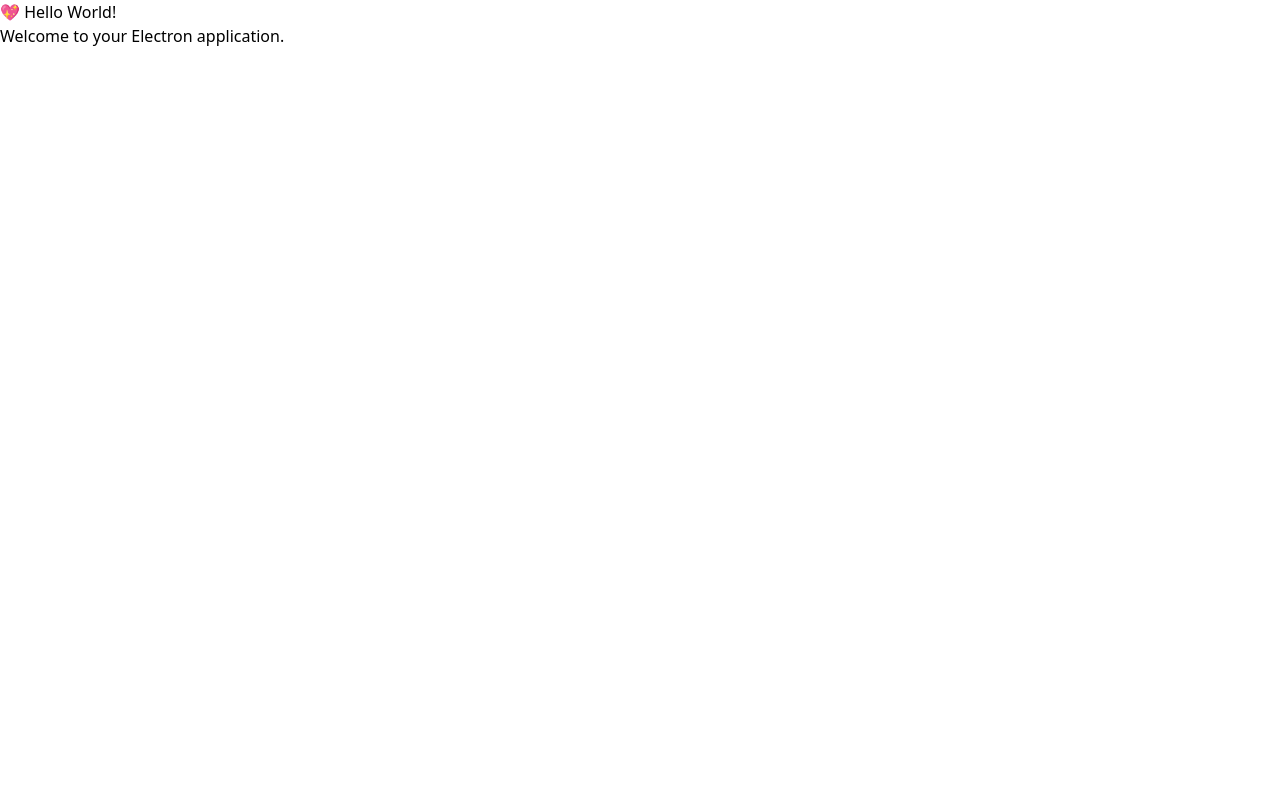
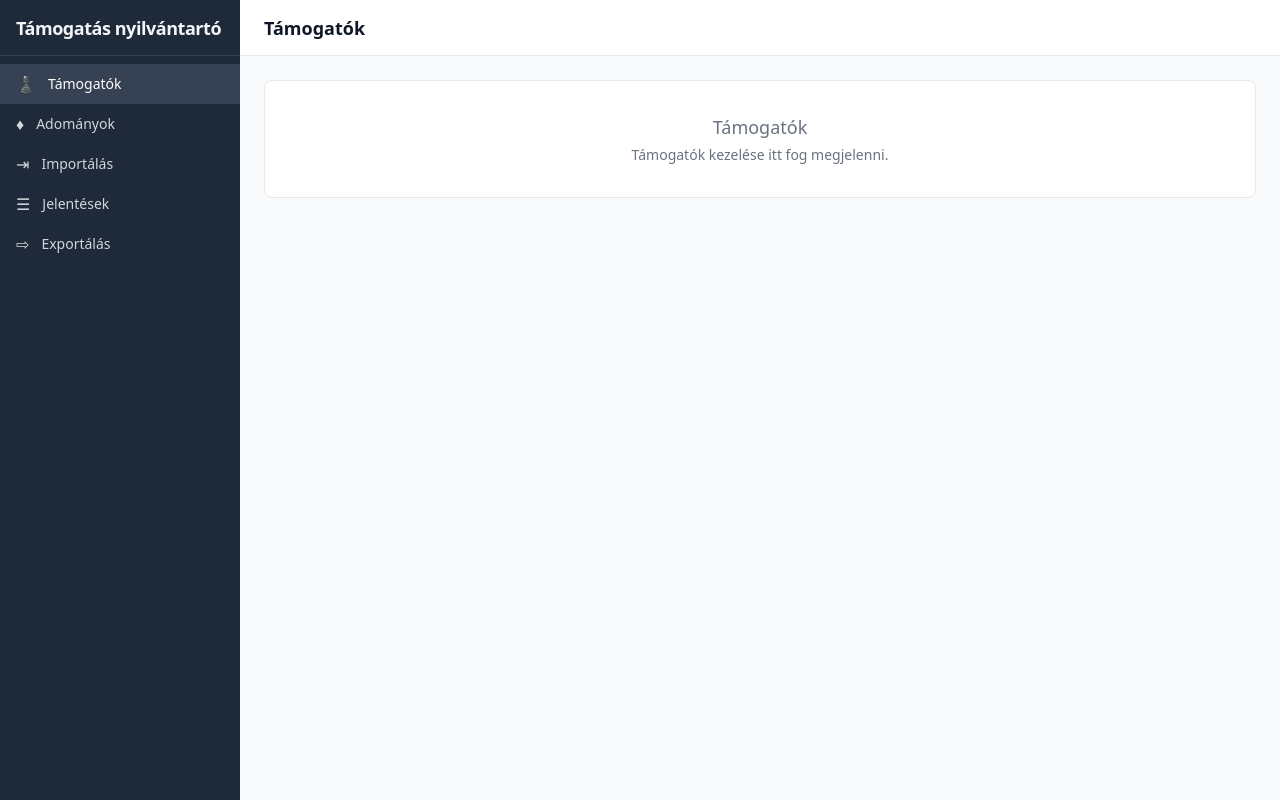
Before and after one commit to gallzoltan/reg-of-grants, a website built with Vite: page index.html in a window 1280 px wide. Built offline with nearby package versions, Linux system fonts and the light colour scheme.

Commit message:
Add application shell with sidebar navigation, hash router, and placeholder pages (step 7)
Co-Authored-By: Claude Opus 4.6 <noreply@anthropic.com>

```diff
--- a/index.html
+++ b/index.html
@@ -1,13 +1,31 @@
 <!doctype html>
-<html>
+<html lang="hu" class="h-full">
   <head>
     <meta charset="UTF-8" />
-    <title>Hello World!</title>
+    <meta
+      http-equiv="Content-Security-Policy"
+      content="default-src 'self'; script-src 'self'; style-src 'self' 'unsafe-inline'"
+    />
+    <title>Támogatás nyilvántartó</title>
+  </head>
+  <body class="h-full bg-gray-50 text-gray-900">
+    <div class="flex h-full">
+      <!-- Sidebar -->
+      <aside id="sidebar" class="flex w-60 flex-col bg-gray-800 text-gray-100">
+        <div class="flex h-14 items-center gap-2 border-b border-gray-700 px-4">
+          <span class="text-lg font-semibold tracking-tight">Támogatás nyilvántartó</span>
+        </div>
+        <nav id="nav" class="flex-1 overflow-y-auto py-2"></nav>
+      </aside>
 
-  </head>
-  <body>
-    <h1>💖 Hello World!</h1>
-    <p>Welcome to your Electron application.</p>
+      <!-- Main content -->
+      <main class="flex flex-1 flex-col overflow-hidden">
+        <header id="page-header" class="flex h-14 items-center border-b border-gray-200 bg-white px-6">
+          <h1 id="page-title" class="text-lg font-semibold">Betöltés...</h1>
+        </header>
+        <div id="page-content" class="flex-1 overflow-y-auto p-6"></div>
+      </main>
+    </div>
     <script type="module" src="/src/renderer/renderer.ts"></script>
   </body>
 </html>
--- a/src/main/main.ts
+++ b/src/main/main.ts
@@ -12,8 +12,11 @@ if (started) {
 
 const createWindow = () => {
   const mainWindow = new BrowserWindow({
-    width: 800,
-    height: 600,
+    width: 1200,
+    height: 800,
+    minWidth: 900,
+    minHeight: 600,
+    title: 'Támogatás nyilvántartó',
     webPreferences: {
       preload: path.join(__dirname, 'preload.js'),
     },
@@ -26,8 +29,6 @@ const createWindow = () => {
       path.join(__dirname, `../renderer/${MAIN_WINDOW_VITE_NAME}/index.html`),
     );
   }
-
-  mainWindow.webContents.openDevTools();
 };
 
 app.on('ready', () => {
--- /dev/null
+++ b/src/renderer/components/navigation.ts
@@ -0,0 +1,49 @@
+import { navigateTo, getCurrentRouteId } from '../lib/router';
+
+interface NavItem {
+  id: string;
+  label: string;
+  icon: string;
+}
+
+const navItems: NavItem[] = [
+  { id: 'supporters', label: 'Támogatók', icon: '&#9823;' },
+  { id: 'donations', label: 'Adományok', icon: '&#9830;' },
+  { id: 'import', label: 'Importálás', icon: '&#8677;' },
+  { id: 'reports', label: 'Jelentések', icon: '&#9776;' },
+  { id: 'export', label: 'Exportálás', icon: '&#8680;' },
+];
+
+export function renderNavigation(container: HTMLElement): void {
+  container.innerHTML = '';
+
+  for (const item of navItems) {
+    const button = document.createElement('button');
+    button.dataset.navId = item.id;
+    button.className = getNavButtonClasses(item.id);
+    button.innerHTML = `
+      <span class="text-base leading-none">${item.icon}</span>
+      <span>${item.label}</span>
+    `;
+    button.addEventListener('click', () => navigateTo(item.id));
+    container.appendChild(button);
+  }
+
+  window.addEventListener('route-changed', () => updateActiveState(container));
+}
+
+function getNavButtonClasses(id: string): string {
+  const base = 'flex w-full items-center gap-3 px-4 py-2.5 text-sm transition-colors';
+  const isActive = getCurrentRouteId() === id;
+  if (isActive) {
+    return `${base} bg-gray-700 text-white font-medium`;
+  }
+  return `${base} text-gray-300 hover:bg-gray-700/50 hover:text-white`;
+}
+
+function updateActiveState(container: HTMLElement): void {
+  const buttons = container.querySelectorAll<HTMLButtonElement>('[data-nav-id]');
+  for (const button of buttons) {
+    button.className = getNavButtonClasses(button.dataset.navId!);
+  }
+}
--- /dev/null
+++ b/src/renderer/lib/router.ts
@@ -0,0 +1,50 @@
+export interface Route {
+  id: string;
+  title: string;
+  render: (container: HTMLElement) => void | Promise<void>;
+}
+
+let routes: Route[] = [];
+let currentRouteId: string | null = null;
+
+export function registerRoutes(newRoutes: Route[]): void {
+  routes = newRoutes;
+}
+
+export function navigateTo(routeId: string): void {
+  window.location.hash = `#${routeId}`;
+}
+
+export function getCurrentRouteId(): string | null {
+  return currentRouteId;
+}
+
+export function startRouter(): void {
+  window.addEventListener('hashchange', () => handleRoute());
+  handleRoute();
+}
+
+function handleRoute(): void {
+  const hash = window.location.hash.replace('#', '') || routes[0]?.id;
+  const route = routes.find((r) => r.id === hash);
+
+  if (!route) {
+    if (routes.length > 0) {
+      navigateTo(routes[0].id);
+    }
+    return;
+  }
+
+  currentRouteId = route.id;
+
+  const titleEl = document.getElementById('page-title');
+  if (titleEl) titleEl.textContent = route.title;
+
+  const contentEl = document.getElementById('page-content');
+  if (contentEl) {
+    contentEl.innerHTML = '';
+    route.render(contentEl);
+  }
+
+  window.dispatchEvent(new CustomEvent('route-changed', { detail: route.id }));
+}
--- /dev/null
+++ b/src/renderer/pages/donations.ts
@@ -0,0 +1,8 @@
+export function renderDonationsPage(container: HTMLElement): void {
+  container.innerHTML = `
+    <div class="rounded-lg border border-gray-200 bg-white p-8 text-center text-gray-500">
+      <p class="text-lg font-medium">Adományok</p>
+      <p class="mt-1 text-sm">Adományok kezelése itt fog megjelenni.</p>
+    </div>
+  `;
+}
--- /dev/null
+++ b/src/renderer/pages/export.ts
@@ -0,0 +1,8 @@
+export function renderExportPage(container: HTMLElement): void {
+  container.innerHTML = `
+    <div class="rounded-lg border border-gray-200 bg-white p-8 text-center text-gray-500">
+      <p class="text-lg font-medium">Exportálás</p>
+      <p class="mt-1 text-sm">CSV és XLSX exportálás itt fog megjelenni.</p>
+    </div>
+  `;
+}
--- /dev/null
+++ b/src/renderer/pages/import.ts
@@ -0,0 +1,8 @@
+export function renderImportPage(container: HTMLElement): void {
+  container.innerHTML = `
+    <div class="rounded-lg border border-gray-200 bg-white p-8 text-center text-gray-500">
+      <p class="text-lg font-medium">Importálás</p>
+      <p class="mt-1 text-sm">Banki tranzakciók CSV importálása itt fog megjelenni.</p>
+    </div>
+  `;
+}
--- /dev/null
+++ b/src/renderer/pages/reports.ts
@@ -0,0 +1,8 @@
+export function renderReportsPage(container: HTMLElement): void {
+  container.innerHTML = `
+    <div class="rounded-lg border border-gray-200 bg-white p-8 text-center text-gray-500">
+      <p class="text-lg font-medium">Jelentések</p>
+      <p class="mt-1 text-sm">Jelentések és statisztikák itt fognak megjelenni.</p>
+    </div>
+  `;
+}
--- /dev/null
+++ b/src/renderer/pages/supporters.ts
@@ -0,0 +1,8 @@
+export function renderSupportersPage(container: HTMLElement): void {
+  container.innerHTML = `
+    <div class="rounded-lg border border-gray-200 bg-white p-8 text-center text-gray-500">
+      <p class="text-lg font-medium">Támogatók</p>
+      <p class="mt-1 text-sm">Támogatók kezelése itt fog megjelenni.</p>
+    </div>
+  `;
+}
--- a/src/renderer/renderer.ts
+++ b/src/renderer/renderer.ts
@@ -1,5 +1,23 @@
 import './styles/main.css';
+import { registerRoutes, startRouter } from './lib/router';
+import { renderNavigation } from './components/navigation';
+import { renderSupportersPage } from './pages/supporters';
+import { renderDonationsPage } from './pages/donations';
+import { renderImportPage } from './pages/import';
+import { renderReportsPage } from './pages/reports';
+import { renderExportPage } from './pages/export';
 
-console.log(
-  'This message is being logged by "renderer.ts", included via Vite',
-);
+registerRoutes([
+  { id: 'supporters', title: 'Támogatók', render: renderSupportersPage },
+  { id: 'donations', title: 'Adományok', render: renderDonationsPage },
+  { id: 'import', title: 'Importálás', render: renderImportPage },
+  { id: 'reports', title: 'Jelentések', render: renderReportsPage },
+  { id: 'export', title: 'Exportálás', render: renderExportPage },
+]);
+
+const navContainer = document.getElementById('nav');
+if (navContainer) {
+  renderNavigation(navContainer);
+}
+
+startRouter();
```
Also changed, not shown: 3 other files.
